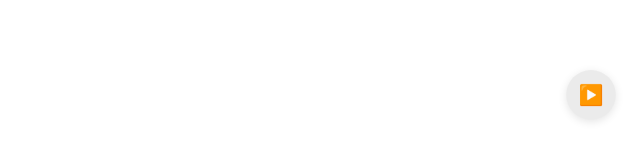
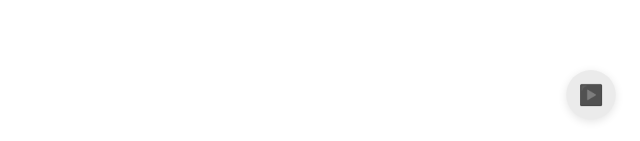
Before and after one commit to yeahceo/necio-carousel, a plain HTML site: page index.html in a window 1280 px wide. Shown: the part 656-797 px from the top of the page, 640-1280 px from the left. Drawn offline with Linux system fonts and the light colour scheme.

Commit message:
style: make button emoji grayscale

```diff
--- a/index.html
+++ b/index.html
@@ -60,7 +60,6 @@
       width: 50px;
       height: 50px;
       background: rgba(0,0,0,0.08);
-      color: #333;
       border: none;
       border-radius: 50%;
       cursor: pointer;
@@ -71,6 +70,7 @@
       box-shadow: 0 2px 8px rgba(0,0,0,0.1);
       transition: background 0.2s;
       z-index: 100;
+      filter: grayscale(100%) brightness(0.5);
     }
 
     .control-btn:hover {
```
